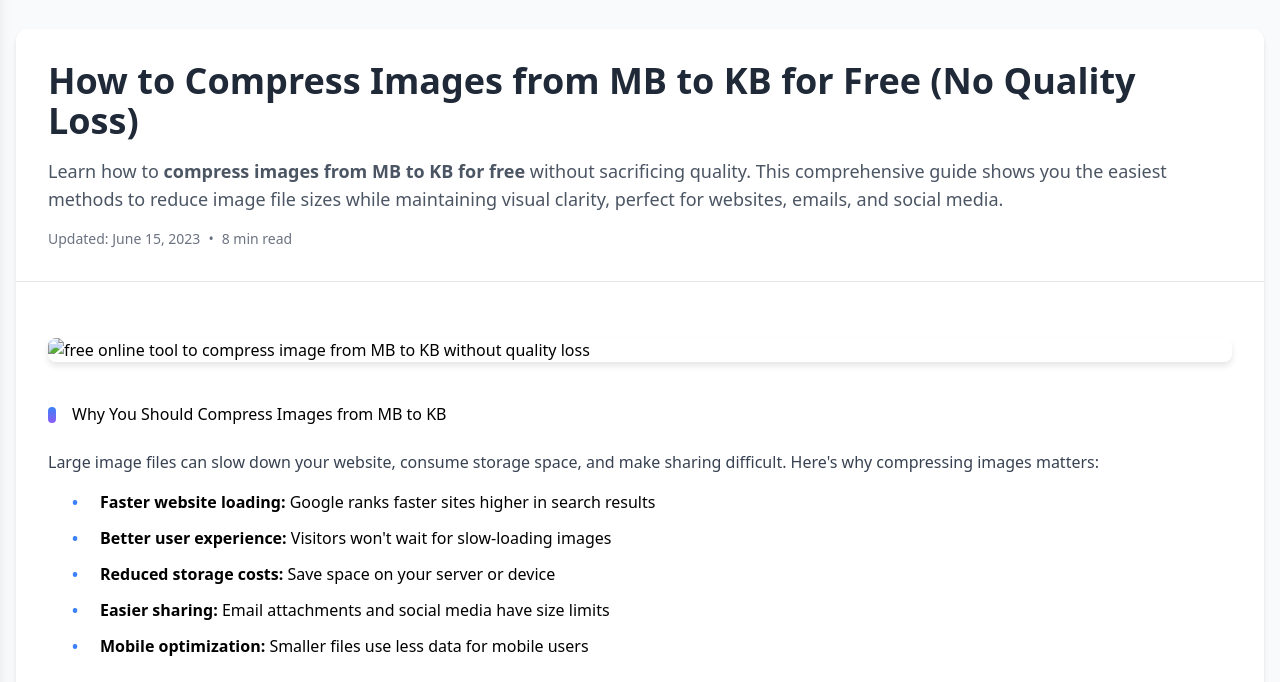
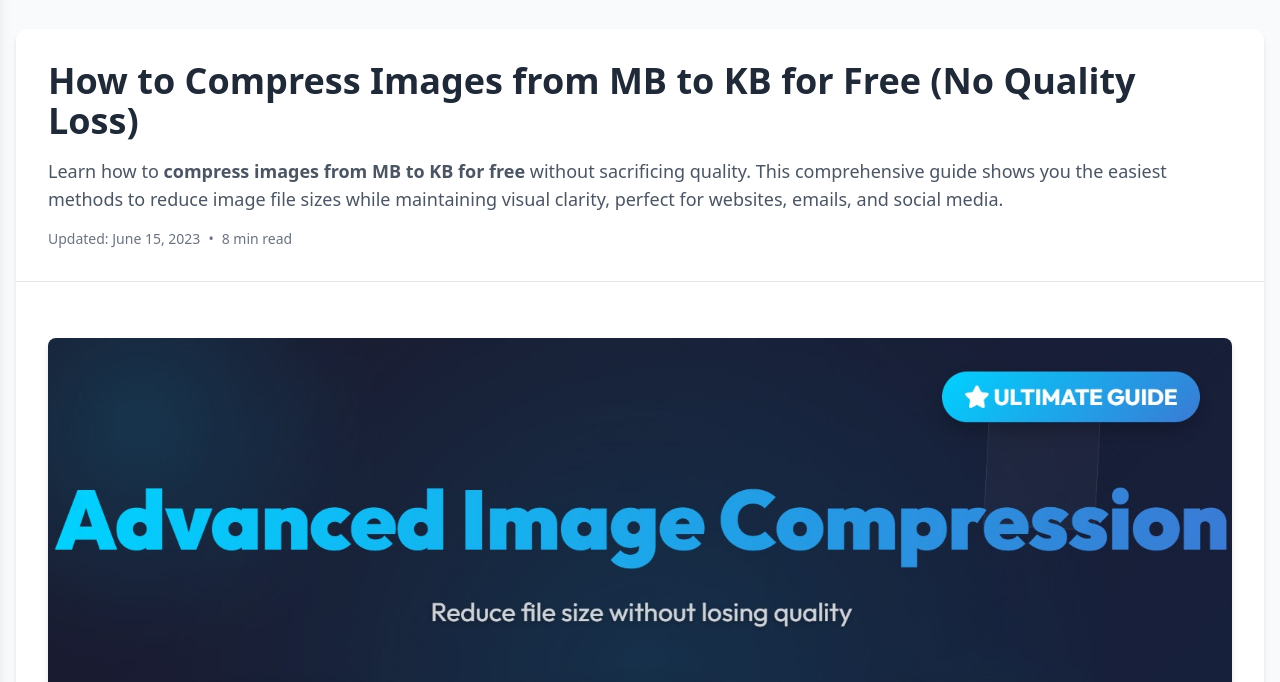
Before and after one commit to stackotools/webtools, a plain HTML site: page how-to-compress-images-from-mb-to-kb-free.html in a window 1280 px wide. Shown: the part 67-749 px from the top of the page. Drawn offline with nearby package versions, Linux system fonts and the light colour scheme.

Commit message:
Update how-to-compress-images-from-mb-to-kb-free.html

```diff
--- a/how-to-compress-images-from-mb-to-kb-free.html
+++ b/how-to-compress-images-from-mb-to-kb-free.html
@@ -106,7 +106,7 @@
 
             <!-- Article Body -->
             <div class="p-6 md:p-8 article-content">
-                <img src="images/compress-image-form-mb-to-kb.jpg" alt="free online tool to compress image from MB to KB without quality loss" class="w-full aspect-video">
+                <img src="compress-image-form-mb-to-kb.jpg" alt="free online tool to compress image from MB to KB without quality loss" class="w-full aspect-video">
 
                 <h2>Why You Should Compress Images from MB to KB</h2>
                 <p class="text-gray-700 mb-4">Large image files can slow down your website, consume storage space, and make sharing difficult. Here's why compressing images matters:</p>
```
